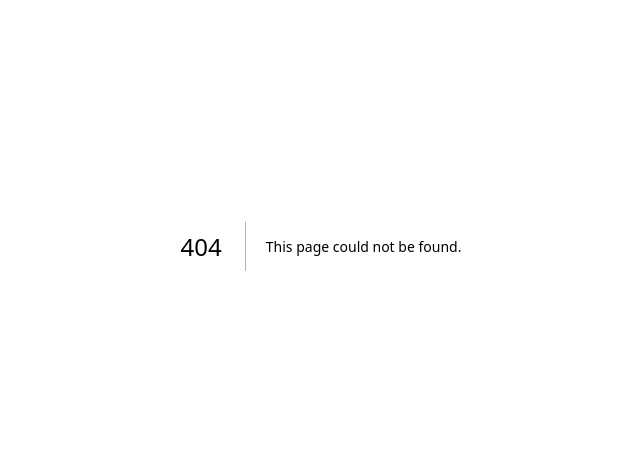
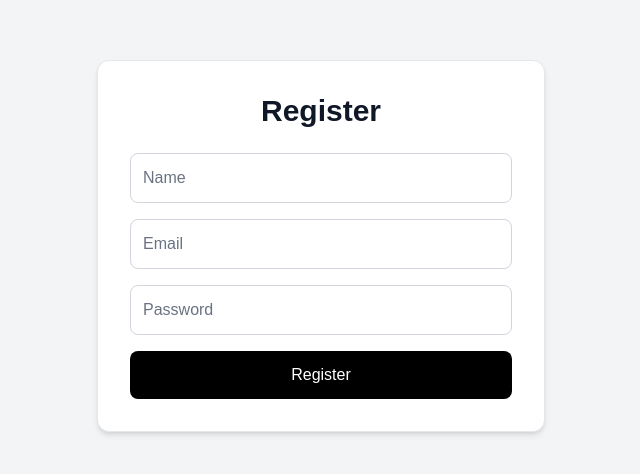
Before and after one commit to kavindusubhash28/service-request-board, a Next.js app in the folder frontend/: page /register in a window 1280 px wide. Before the commit this address had no page. Shown: the part 154-628 px from the top of the page, without its empty margins (319-959 px from the left). Built offline with nearby package versions, Linux system fonts and the light colour scheme.

Commit message:
register and login page created

```diff
--- /dev/null
+++ b/frontend/app/login/page.js
@@ -0,0 +1,77 @@
+"use client";
+
+import { useState } from "react";
+import { useRouter } from "next/navigation";
+import API from "../../services/api";
+
+export default function LoginPage() {
+  const router = useRouter();
+
+  const [formData, setFormData] = useState({
+    email: "",
+    password: ""
+  });
+
+  const handleChange = (e) => {
+    setFormData({
+      ...formData,
+      [e.target.name]: e.target.value
+    });
+  };
+
+  const handleSubmit = async (e) => {
+    e.preventDefault();
+
+    try {
+      const response = await API.post("/auth/login", formData);
+
+      // Save token for authenticated requests.
+      localStorage.setItem("token", response.data.token);
+
+      alert("Login successful");
+
+      router.push("/");
+    } catch (error) {
+      console.log(error);
+
+      alert(error.response?.data?.message || "Login failed");
+    }
+  };
+
+  return (
+    <div className="min-h-screen flex items-center justify-center bg-gray-100 px-4">
+      <div className="bg-white p-8 rounded-xl shadow-md w-full max-w-md border border-gray-200">
+        <h1 className="text-3xl font-bold mb-6 text-center text-gray-900">Login</h1>
+
+        <form onSubmit={handleSubmit} className="space-y-4">
+          <input
+            type="email"
+            name="email"
+            placeholder="Email"
+            value={formData.email}
+            onChange={handleChange}
+            className="w-full border border-gray-300 p-3 rounded-lg text-gray-900 placeholder:text-gray-500 bg-white"
+            required
+          />
+
+          <input
+            type="password"
+            name="password"
+            placeholder="Password"
+            value={formData.password}
+            onChange={handleChange}
+            className="w-full border border-gray-300 p-3 rounded-lg text-gray-900 placeholder:text-gray-500 bg-white"
+            required
+          />
+
+          <button
+            type="submit"
+            className="w-full bg-black text-white py-3 rounded-lg font-medium hover:bg-gray-800 transition-colors"
+          >
+            Login
+          </button>
+        </form>
+      </div>
+    </div>
+  );
+}
--- /dev/null
+++ b/frontend/app/register/page.js
@@ -0,0 +1,85 @@
+"use client";
+
+import { useState } from "react";
+import { useRouter } from "next/navigation";
+import API from "../../services/api";
+
+export default function RegisterPage() {
+  const router = useRouter();
+
+  const [formData, setFormData] = useState({
+    name: "",
+    email: "",
+    password: ""
+  });
+
+  const handleChange = (e) => {
+    setFormData({
+      ...formData,
+      [e.target.name]: e.target.value
+    });
+  };
+
+  const handleSubmit = async (e) => {
+    e.preventDefault();
+
+    try {
+      await API.post("/auth/register", formData);
+
+      alert("Registration successful");
+
+      router.push("/login");
+    } catch (error) {
+      console.log(error);
+
+      alert(error.response?.data?.message || "Registration failed");
+    }
+  };
+
+  return (
+    <div className="min-h-screen flex items-center justify-center bg-gray-100 px-4">
+      <div className="bg-white p-8 rounded-xl shadow-md w-full max-w-md border border-gray-200">
+        <h1 className="text-3xl font-bold mb-6 text-center text-gray-900">Register</h1>
+
+        <form onSubmit={handleSubmit} className="space-y-4">
+          <input
+            type="text"
+            name="name"
+            placeholder="Name"
+            value={formData.name}
+            onChange={handleChange}
+            className="w-full border border-gray-300 p-3 rounded-lg text-gray-900 placeholder:text-gray-500 bg-white"
+            required
+          />
+
+          <input
+            type="email"
+            name="email"
+            placeholder="Email"
+            value={formData.email}
+            onChange={handleChange}
+            className="w-full border border-gray-300 p-3 rounded-lg text-gray-900 placeholder:text-gray-500 bg-white"
+            required
+          />
+
+          <input
+            type="password"
+            name="password"
+            placeholder="Password"
+            value={formData.password}
+            onChange={handleChange}
+            className="w-full border border-gray-300 p-3 rounded-lg text-gray-900 placeholder:text-gray-500 bg-white"
+            required
+          />
+
+          <button
+            type="submit"
+            className="w-full bg-black text-white py-3 rounded-lg font-medium hover:bg-gray-800 transition-colors"
+          >
+            Register
+          </button>
+        </form>
+      </div>
+    </div>
+  );
+}
```
